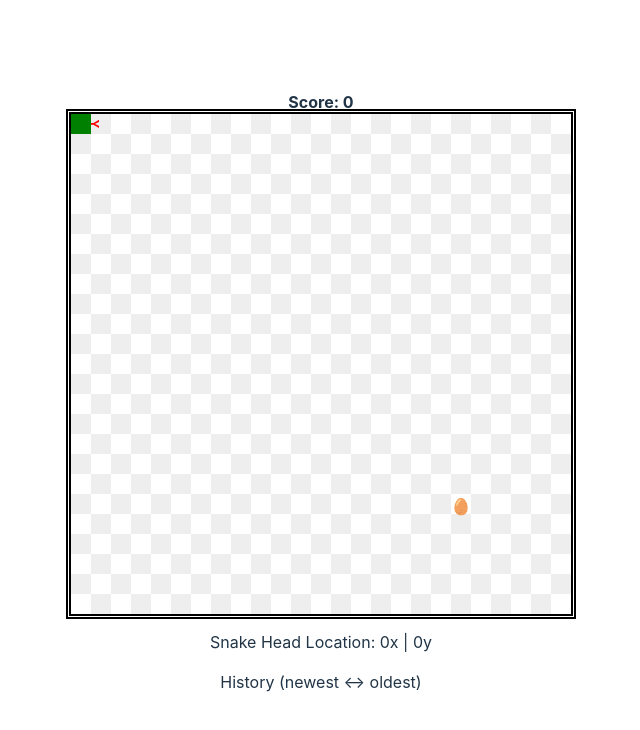
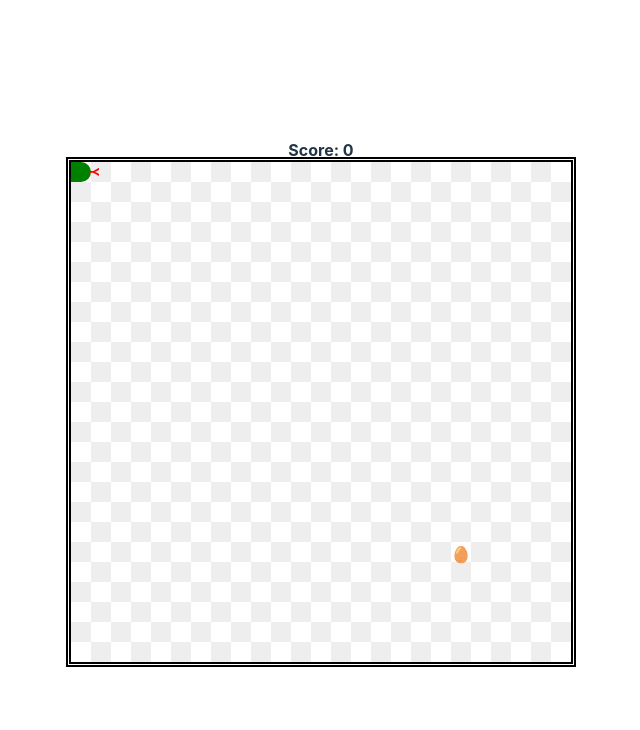
Before and after one commit to DominikFischer86/snek, a React (Vite) app: page / in a window 1280 px wide. Shown: the top 730 px of the page, without its empty margins (319-959 px from the left). Built offline with nearby package versions, Linux system fonts and the light colour scheme.

Commit message:
feat: Make snek grow

```diff
--- a/src/App.scss
+++ b/src/App.scss
@@ -63,6 +63,10 @@
 		animation-direction: alternate;
 		animation-name: wiggle;
 	}
+}
+
+.snek.undefined {
+	display: none;
 }
 
 .snek.left {
--- a/src/App.tsx
+++ b/src/App.tsx
@@ -10,10 +10,8 @@ const SNAKE_PART_SIZE = 20
 const RATIO_X = ARENA_SIZE_X / SNAKE_PART_SIZE
 const RATIO_Y = ARENA_SIZE_Y / SNAKE_PART_SIZE
 
-const devToolsActivated = true
-
 const FOOD_TYPES = ["egg", "chicken"]
-const BASE_SNAKE = ["head", "body_1", "tail"]
+const BASE_SNAKE = ["head", "body_0", "tail"]
 
 const INITIAL_SNAKEPOSITION = {
 	x: 0,
@@ -30,7 +28,7 @@ const App = () => {
 	const setFoodY = Math.floor(Math.random() * RATIO_Y) * SNAKE_PART_SIZE
 
 	const [score, setScore] = useState(0)
-	const [level, setLevel] = useState(1)
+	const [level, setLevel] = useState(0)
 	const [snakeHeadPosition, setSnakeHeadPosition] = useState(
 		INITIAL_SNAKEPOSITION
 	)
@@ -80,6 +78,11 @@ const App = () => {
 
 	const foodIsEaten = () => {
 		setScore(score => score + 1)
+		setLevel(level => level + 1)
+		setSnake(oldSnake => {
+			const newSnake = oldSnake.slice(1)
+			return ["head", `body-${level}`, ...newSnake]
+		})
 		setFoodPosition({
 			x: setFoodX,
 			y: setFoodY
@@ -163,25 +166,6 @@ const App = () => {
 							}}
 						></div>
 					</div>
-					{devToolsActivated && (
-						<div className="devTools">
-							<p>
-								Snake Head Location: {snakeHeadPosition.x}x |{" "}
-								{snakeHeadPosition.y}y
-							</p>
-							<p>{"History (newest <-> oldest)"}</p>
-							<div>
-								{SNAKE_POSITION_HISTORY.map((positionData, index) => (
-									<div className="historyBox" key={index}>
-										<p>
-											Bodypart: {positionData.x}x | {positionData.y}y
-										</p>
-										<p>Orientation: {positionData.dir}</p>
-									</div>
-								))}
-							</div>
-						</div>
-					)}
 				</>
 			)}
 			{gameOver && (
```
